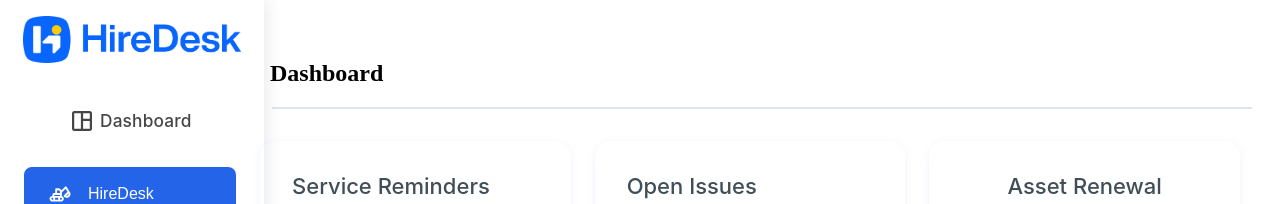
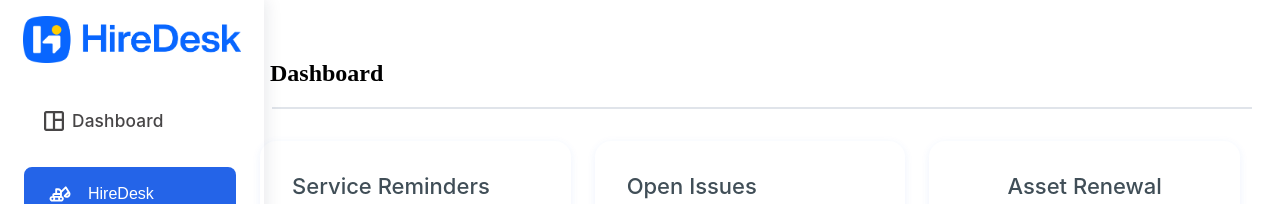
Before and after one commit to mateengit515/hire-desk, a React (Vite) app: page /hyderabad in a window 1280 px wide. Shown: the top 204 px of the page. Built offline with nearby package versions, Linux system fonts and the light colour scheme; no server answers; what aws-amplify would draw is missing.

Commit message:
styling change

```diff
--- a/src/styles/LeftNav.css
+++ b/src/styles/LeftNav.css
@@ -143,7 +143,7 @@
   width: 264px;;
 
   min-height: 100vh;
-  padding: 16px 0  0;
+  padding: 16px 0 4px 0;
   position: fixed;
   left: 0;
   top: 0;
@@ -181,7 +181,7 @@ border-radius: 8px;
 
   font-size: 1.08rem;
   font-family: 'Inter', 'Segoe UI', Arial, sans-serif;
-  padding: 12px 28px 12px 48px;
+  padding: 12px 28px 12px 20px;
   display: flex;
   align-items: center;
   border-radius: 8px 0 0 8px;
```
